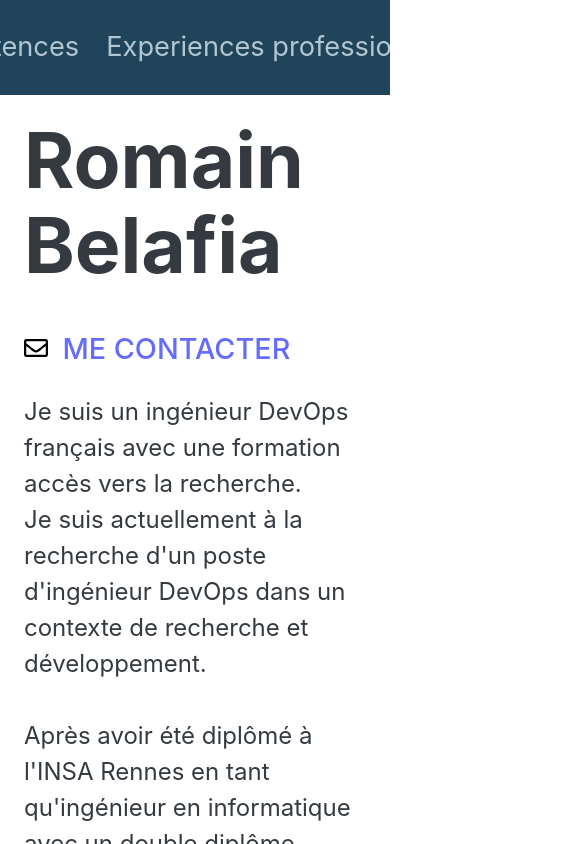
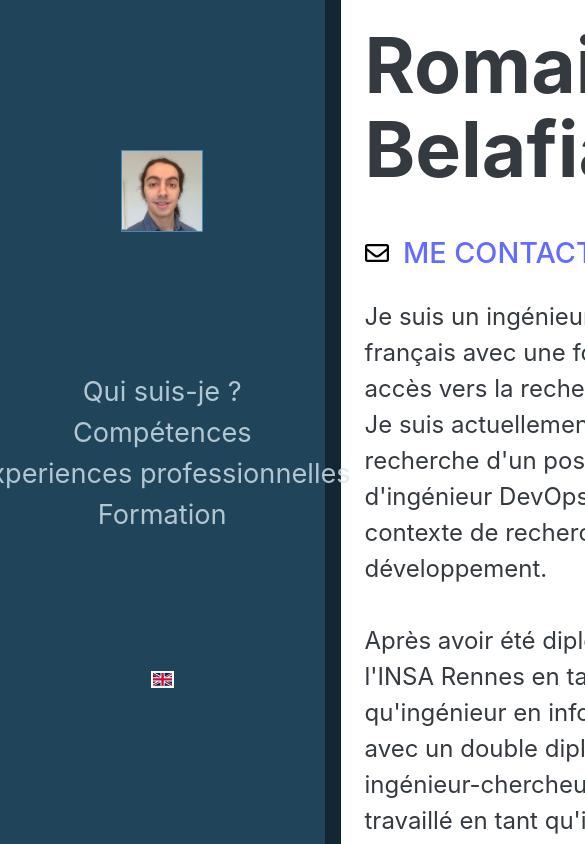
Before and after one commit to rbelafia/resume, a React (Vite) app: page / in a window 390 px wide. Shown: the top 844 px of the page, 585 px wide, since content can reach past the window. Built offline with nearby package versions, Linux system fonts and the light colour scheme; a web font is replaced by a local one.

Commit message:
Improved compatibility

```diff
--- a/src/App.css
+++ b/src/App.css
@@ -15,24 +15,23 @@ html, body {
   width: 100%;
 }
 
-nav {
+nav.app-nav {
   background-color: #20455a;
   padding: 1em;
   display: flex;
   flex-direction: column;
   align-items: center;
   justify-content: center;
-  font-size: 1.7em;
   flex-shrink: 0;
-  width: 10em;
-
+  width: 15em;
 }
 
 ul.nav-list {
    list-style: none;
    padding-left: 0;
   margin: 0;
- }
+  font-size: 1.7em;
+}
 
 .me-container > img {
   width: 5em;
@@ -42,12 +41,17 @@ ul.nav-list {
 
 .app-main {
   display: flex;
+  width: 100%;
+  flex-direction: column;
+}
+
+.app-submain {
+  display: flex;
   flex-direction: column;
   overflow-y: scroll;
-
 }
 
-.app-main > section {
+.app-submain > section {
   color: #343a40;
   border-top: solid 1px #20455a;
   display: flex;
@@ -62,30 +66,29 @@ ul.nav-list {
   flex-shrink: 0;
 }
 
-.app-main > section:first-child {
+.app-submain > section:first-child {
   border-top: none;
 }
 
-.app-main > section > h1 {
+.app-submain > section > h1 {
   margin-bottom: 0.5em;
 }
 
 @media only screen and (max-width: 480px) {
-  #root {
-    flex-flow: column;
+
+  nav.app-nav {
+    display: grid;
+    grid-template-rows: auto min-content;
+    width: 75%;
+    border-right: 1em #122733 solid;
+    transition: transform 0.2s;
   }
 
-  nav {
-    flex-direction: row;
-    flex-shrink: 0;
-    overflow-x: scroll;
-    flex-wrap: nowrap;
-    width: auto;
+  nav.app-nav.hide {
+    transform: translateX(calc(-100%));
   }
 
   ul.nav-list {
-    display: flex;
-    flex-direction: row;
     margin-right: 1em;
   }
 
@@ -94,14 +97,15 @@ ul.nav-list {
     white-space: nowrap;
   }
 
-  .me-container > img {
-    height: 0;
-    width: 0;
-    border: none;
+  .app-main {
+    transition: transform 0.2s;
   }
 
+  .app-main.hide {
+    transform: translateX(calc(-88.5%));
+  }
 
-  .app-main > section {
+  .app-submain > section {
     padding: 1em;
   }
 }
@@ -131,3 +135,11 @@ h4 {
   width: 1.2em;
 
 }
+
+.app-menu-container {
+  background-color: #20455a;
+  color: white;
+  padding: 1em;
+  display: flex;
+
+}
--- a/src/App.tsx
+++ b/src/App.tsx
@@ -6,6 +6,10 @@ import Experience from "./experience/Experience";
 import Education from "./education/Education";
 import Skills from "./skills/Skills";
 import {FR, GB} from "country-flag-icons/react/3x2";
+
+
+import {isMobile, useMobileOrientation} from "react-device-detect";
+import {SlMenu} from "react-icons/sl";
 export const LangContext = createContext<"French" | "English">("English");
 
 const frenchContext = {
@@ -15,7 +19,7 @@ const frenchContext = {
         experience: "Experiences professionnelles",
         education: "Formation"
     }
-}
+};
 const englishContext = {
     links: {
         about: "About",
@@ -23,29 +27,47 @@ const englishContext = {
         experience: "Work experience",
         education: "Education"
     }
-}
+};
 
 function App() {
-
     const [lang, setLang] = useState<"French" | "English">("French");
+    const [showNav, setShowNav] = useState(false);
     const educationRef = useRef<HTMLDivElement>();
     const experienceRef = useRef<HTMLDivElement>();
     const skillsRef = useRef<HTMLDivElement>();
     const aboutRef = useRef<HTMLDivElement>();
 
-    const context = lang === "French" ? frenchContext : englishContext
+    const context = lang === "French" ? frenchContext : englishContext;
 
     // @ts-ignore
     return <>
-        <nav>
+        {
+                <nav className={`app-nav${(isMobile && !showNav) ? ' hide' : ''}`}>
+                    {
+                        (!isMobile) &&
                             <div className="me-container">
                                 <img src={meCropped} alt="Romain Belafia"/>
                             </div>
+                    }
                     <ul className="nav-list">
-                    <li onClick={() => aboutRef?.current?.scrollIntoView()}>{context.links.about}</li>
-                    <li onClick={() => skillsRef?.current?.scrollIntoView()}>{context.links.skills}</li>
-                    <li onClick={() => experienceRef?.current?.scrollIntoView()}>{context.links.experience}</li>
-                    <li onClick={() => educationRef?.current?.scrollIntoView()}>{context.links.education}</li>
+                        <li onClick={() => {
+                            setShowNav(false);
+                            aboutRef?.current?.scrollIntoView()
+                        }}>
+                            {context.links.about}
+                        </li>
+                        <li onClick={() => {
+                            setShowNav(false);
+                            skillsRef?.current?.scrollIntoView()
+                        }}>{context.links.skills}</li>
+                        <li onClick={() => {
+                            setShowNav(false);
+                            experienceRef?.current?.scrollIntoView()
+                        }}>{context.links.experience}</li>
+                        <li onClick={() => {
+                            setShowNav(false);
+                            educationRef?.current?.scrollIntoView()
+                        }}>{context.links.education}</li>
                     </ul>
                     <div className="app-icon-country" onClick={() => setLang(prevState => {
                         return prevState === "French" ? "English" : "French";
@@ -55,13 +77,22 @@ function App() {
                         }
                     </div>
                 </nav>
+        }
+
         <LangContext.Provider value={lang} >
-
-            <main className="app-main">
+            <main className={`app-main${(isMobile && !showNav) ? ' hide' : ''}`}>
+                {
+                    isMobile && <div className="app-menu-container" onClick={() => setShowNav(prevState => !prevState)}>
+                        <SlMenu/>
+                    </div>
+                }
+                <div className="app-submain">
                     <About reference={aboutRef}/>
                     <Skills reference={skillsRef}/>
                     <Experience reference={experienceRef}/>
                     <Education reference={educationRef}/>
+                </div>
+
             </main>
         </LangContext.Provider>
     </>;
```
Lines whose indentation alone changed are shown as unchanged.
